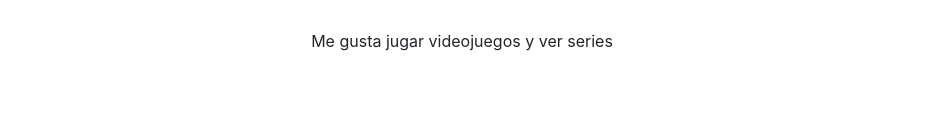
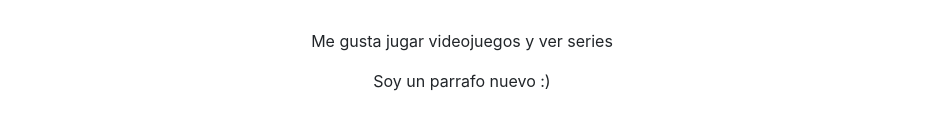
Before and after one commit to Ange1DA/FinalProject-CursoGitCD, a plain HTML site: page index.html in a window 1280 px wide. Shown: the part 402-532 px from the top of the page, without its empty margins (178-1103 px from the left). Drawn offline with nearby package versions, Linux system fonts and the light colour scheme.

Commit message:
Added a p

```diff
--- a/index.html
+++ b/index.html
@@ -34,6 +34,8 @@
             <p>Hola, soy Angel :)</p>
             <!-- Añadir lo que les guste hacer en el siguiente parrafo. Ejemplo: <p>Me gusta jugar videojuegos 🕹</p> -->
             <p></p>Me gusta jugar videojuegos y ver series</p>
+
+            <p>Soy un parrafo nuevo :)</p>
         </div>
     </div>
 </body>
```
